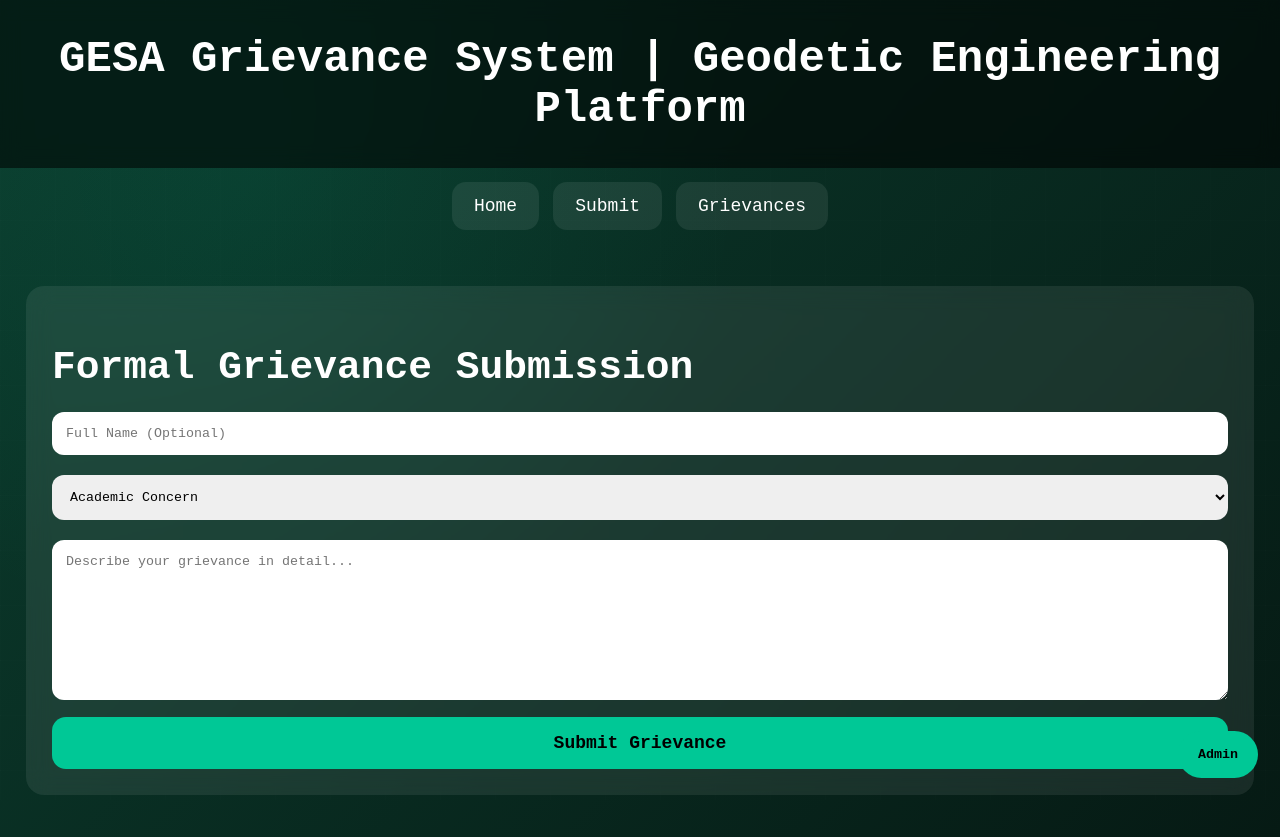
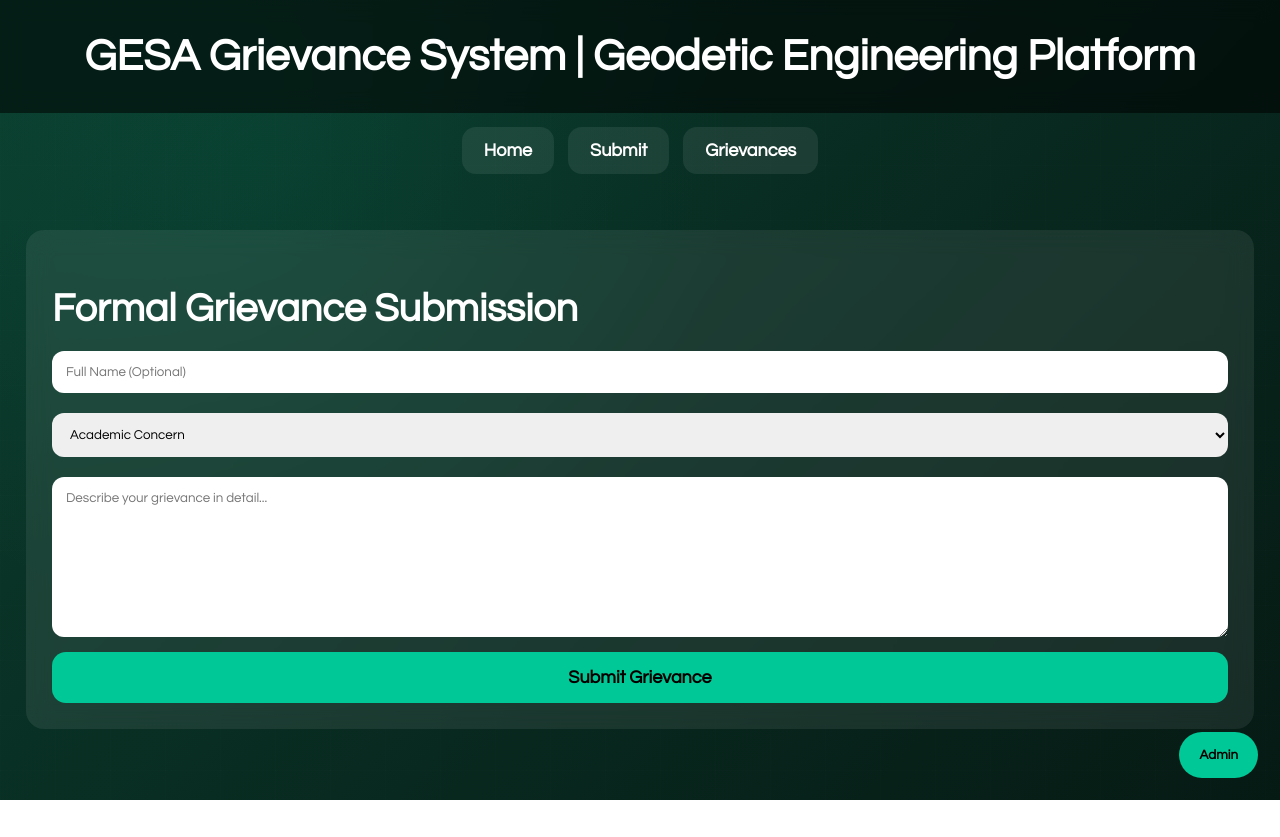
Before and after one commit to em-em15/gesa-grievance-form, a plain HTML site: page index.html in a window 1280 px wide. Both pictures are taken after a click on the button "Submit". After the commit the page ends 800 px from the top, so only its background shows below. Drawn offline with Linux system fonts and the light colour scheme.

Commit message:
Update index.html

```diff
--- a/index.html
+++ b/index.html
@@ -1,6 +1,6 @@
 <!--
-GESA Grievance Form Website (Large UI + Courier New Theme + Clean Navigation)
-No coordinates | Timestamp-based grievance system with admin approval
+GESA Grievance Form Website (Large UI + Clean Century Gothic Theme + Admin System)
+Geodetic Engineering Styled Interface | No coordinates | Timestamp-based system
 -->
 
 <!DOCTYPE html>
@@ -37,7 +37,7 @@ No coordinates | Timestamp-based grievance system with admin approval
 
 *{
     box-sizing:border-box;
-    font-family:"Courier New", Courier, monospace;
+    font-family:"Century Gothic", CenturyGothic, AppleGothic, sans-serif;
 }
 
 body{
@@ -87,6 +87,7 @@ header{
     background:rgba(255,255,255,0.08);
     color:white;
     cursor:pointer;
+    font-weight:bold;
 }
 
 .navbar button:hover{
@@ -116,7 +117,6 @@ h2{
 
 p{line-height:1.7;}
 
-/* LARGE ACTION BUTTONS (WELCOME ONLY) */
 .action-grid{
     display:flex;
     gap:16px;
@@ -143,7 +143,7 @@ input,select,textarea{
     margin:10px 0;
     border:none;
     border-radius:12px;
-    font-family:"Courier New", Courier, monospace;
+    font-family:"Century Gothic", CenturyGothic, AppleGothic, sans-serif;
 }
 
 textarea{min-height:160px;}
@@ -217,6 +217,7 @@ button.submit{
     border:none;
     border-radius:10px;
     cursor:pointer;
+    font-weight:bold;
 }
 
 .approve{background:#00c896;color:black;}
@@ -237,7 +238,6 @@ GESA Grievance System | Geodetic Engineering Platform
 <button onclick="showTab('view')">Grievances</button>
 </div>
 
-<!-- WELCOME -->
 <div id="welcome" class="tab active">
 <div class="card">
 <h2>System Purpose</h2>
@@ -249,11 +249,9 @@ The sole purpose of the GESA Grievance Form is to ensure that all student concer
 <button class="action-btn" onclick="showTab('form')">Submit Grievance</button>
 <button class="action-btn" onclick="showTab('view')">View Grievances</button>
 </div>
-
 </div>
 </div>
 
-<!-- FORM -->
 <div id="form" class="tab">
 <div class="card">
 <h2>Formal Grievance Submission</h2>
@@ -274,7 +272,6 @@ The sole purpose of the GESA Grievance Form is to ensure that all student concer
 </div>
 </div>
 
-<!-- VIEW -->
 <div id="view" class="tab">
 <div class="card">
 <h2>Approved Grievances</h2>
@@ -282,7 +279,6 @@ The sole purpose of the GESA Grievance Form is to ensure that all student concer
 </div>
 </div>
 
-<!-- ADMIN -->
 <button class="admin-btn" onclick="openAdmin()">Admin</button>
 
 <div class="modal" id="adminModal">
```
